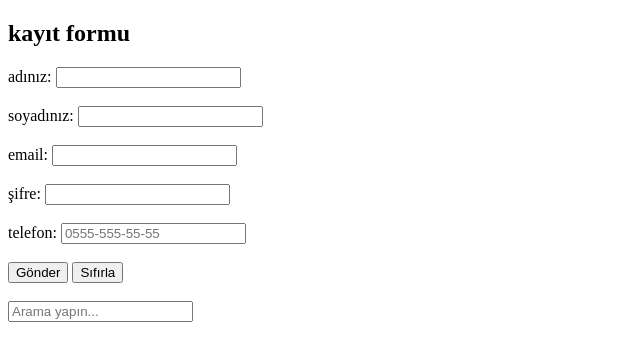
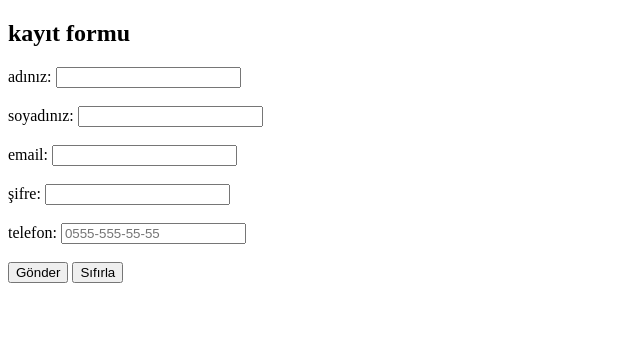
Before and after one commit to canyilmaz959/kay-t-formu, a Django app: page / in a window 1280 px wide. Shown: the top 361 px of the page, without its empty margins (0-640 px from the left). Run offline with Django 5.2, Linux system fonts and the light colour scheme.

Commit message:
Update form.html

```diff
--- a/blog/templates/blog/form.html
+++ b/blog/templates/blog/form.html
@@ -26,7 +26,6 @@
 
     <input type="submit" value="Gönder">
     <input type="reset" value="Sıfırla"><br><br>
-    <input type="text" id="arama" name="arama" placeholder="Arama yapın...">
   </form>
 </body>
 </html>
```
